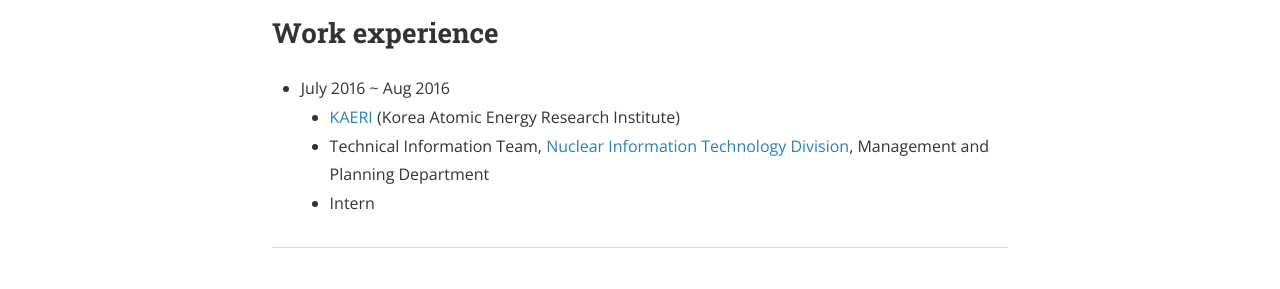
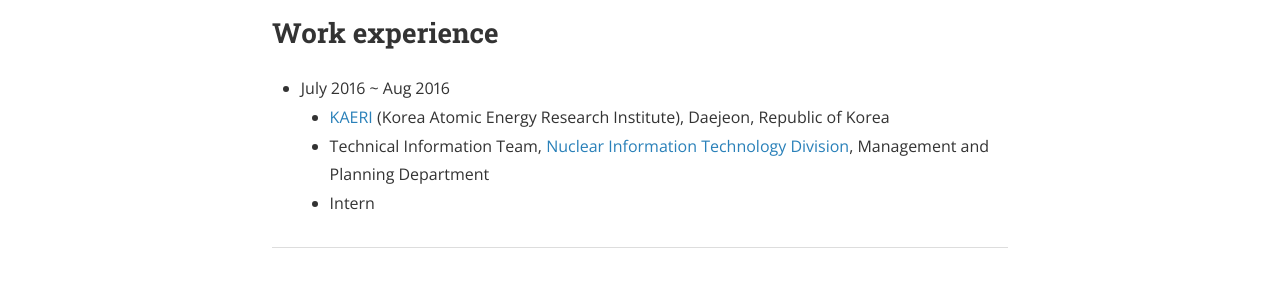
Before and after one commit to sihyeon-kim/sihyeon-kim.github.io, a Jekyll site: the page built from about.md, in a window 1280 px wide. Shown: the part 934-1223 px from the top of the page. Built offline with Jekyll 4.4.1, drawn with Linux system fonts in a browser that asks for light colours; nearby versions of some CDN libraries.

Commit message:
Update about.md

```diff
--- a/about.md
+++ b/about.md
@@ -21,7 +21,7 @@ permalink: /about/
 
 ## Work experience
 - July 2016 ~ Aug 2016
-  - [KAERI](https://www.kaeri.re.kr/eng/) (Korea Atomic Energy Research Institute)
+  - [KAERI](https://www.kaeri.re.kr/eng/) (Korea Atomic Energy Research Institute), Daejeon, Republic of Korea
   - Technical Information Team, [Nuclear Information Technology Division](https://www.kaeri.re.kr/eng/board?menuId=MENU00711#), Management and Planning Department
   - Intern
 
```
